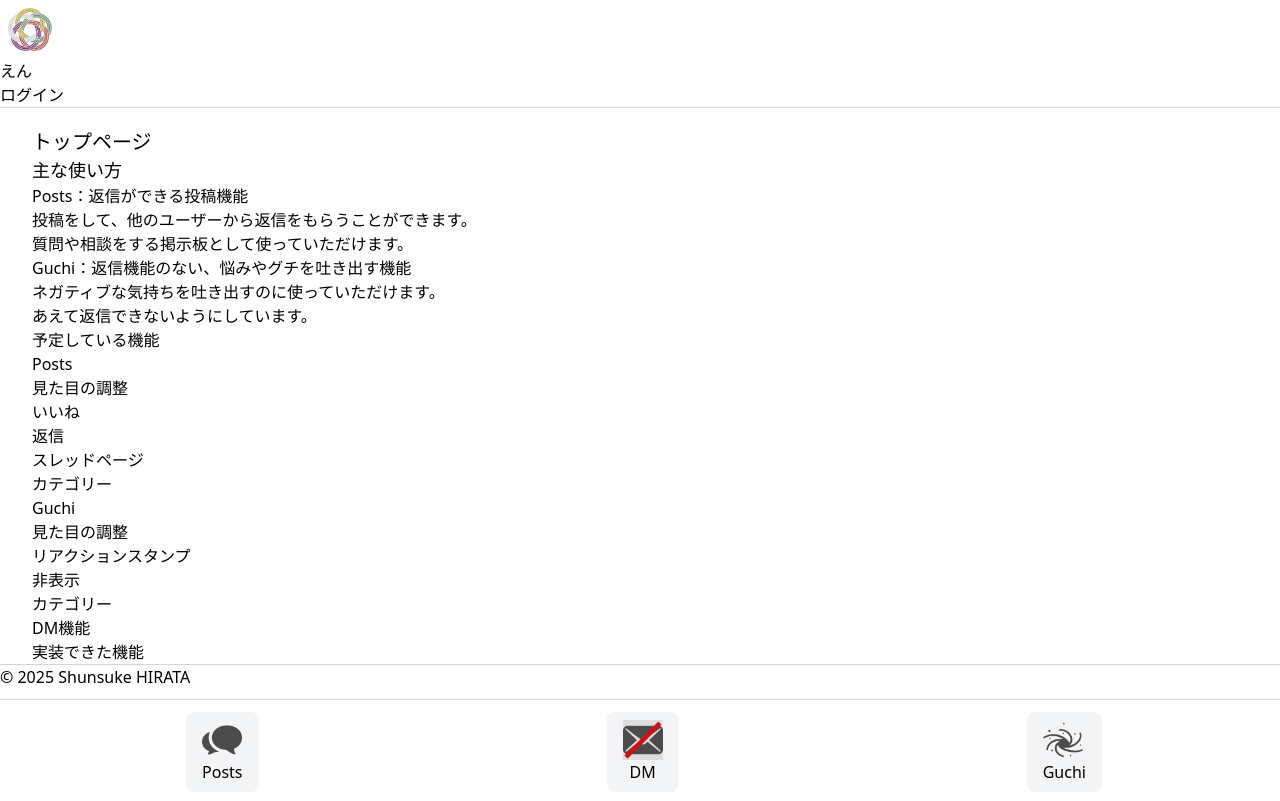
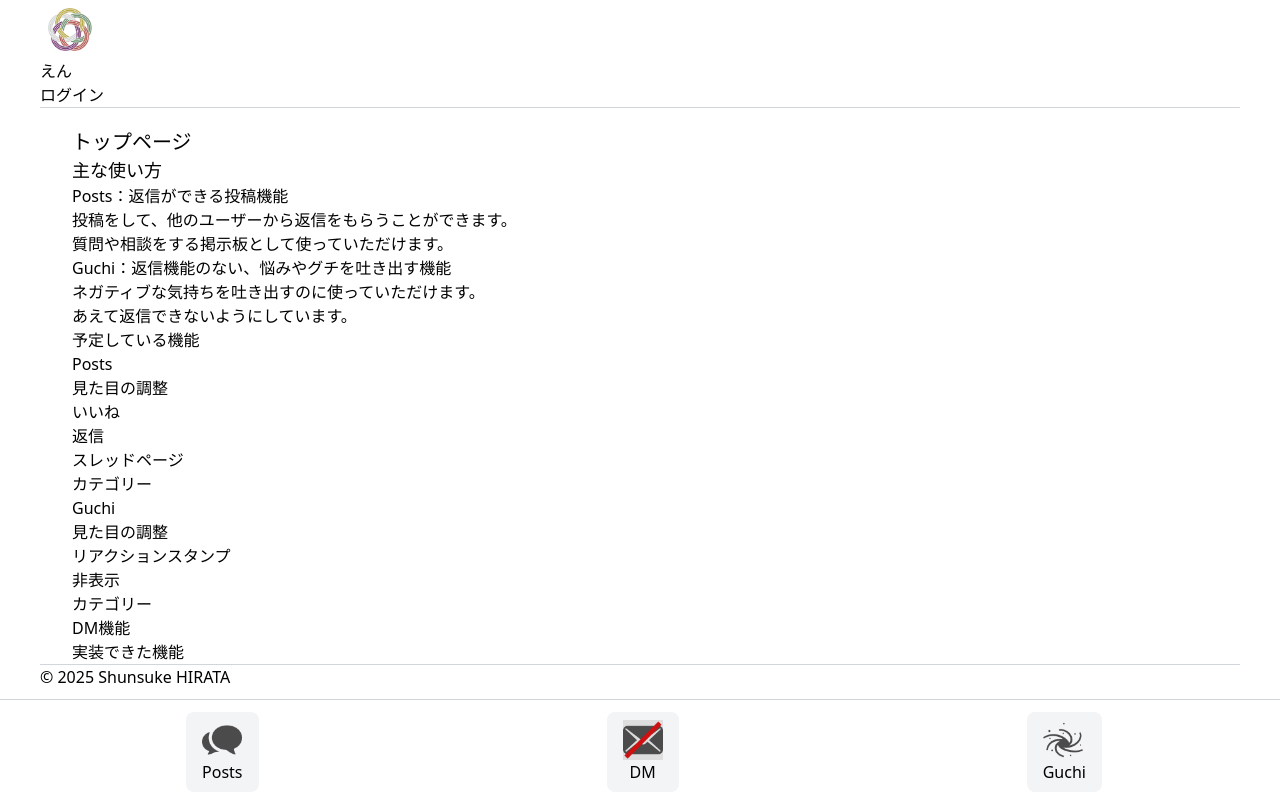
Before and after one commit to Shunsuke0205/message-board-site-on-vercel, a Next.js app: page / in a window 1280 px wide. Built offline with nearby package versions, Linux system fonts and the light colour scheme; no server answers.

Commit message:
impl: ml-10

```diff
--- a/src/app/layout.tsx
+++ b/src/app/layout.tsx
@@ -18,7 +18,7 @@ export default async function RootLayout({
 
   return (
     <html lang="ja">
-      <body>
+      <body className="mx-10">
         <Header />
         <main>
           {children}
```
